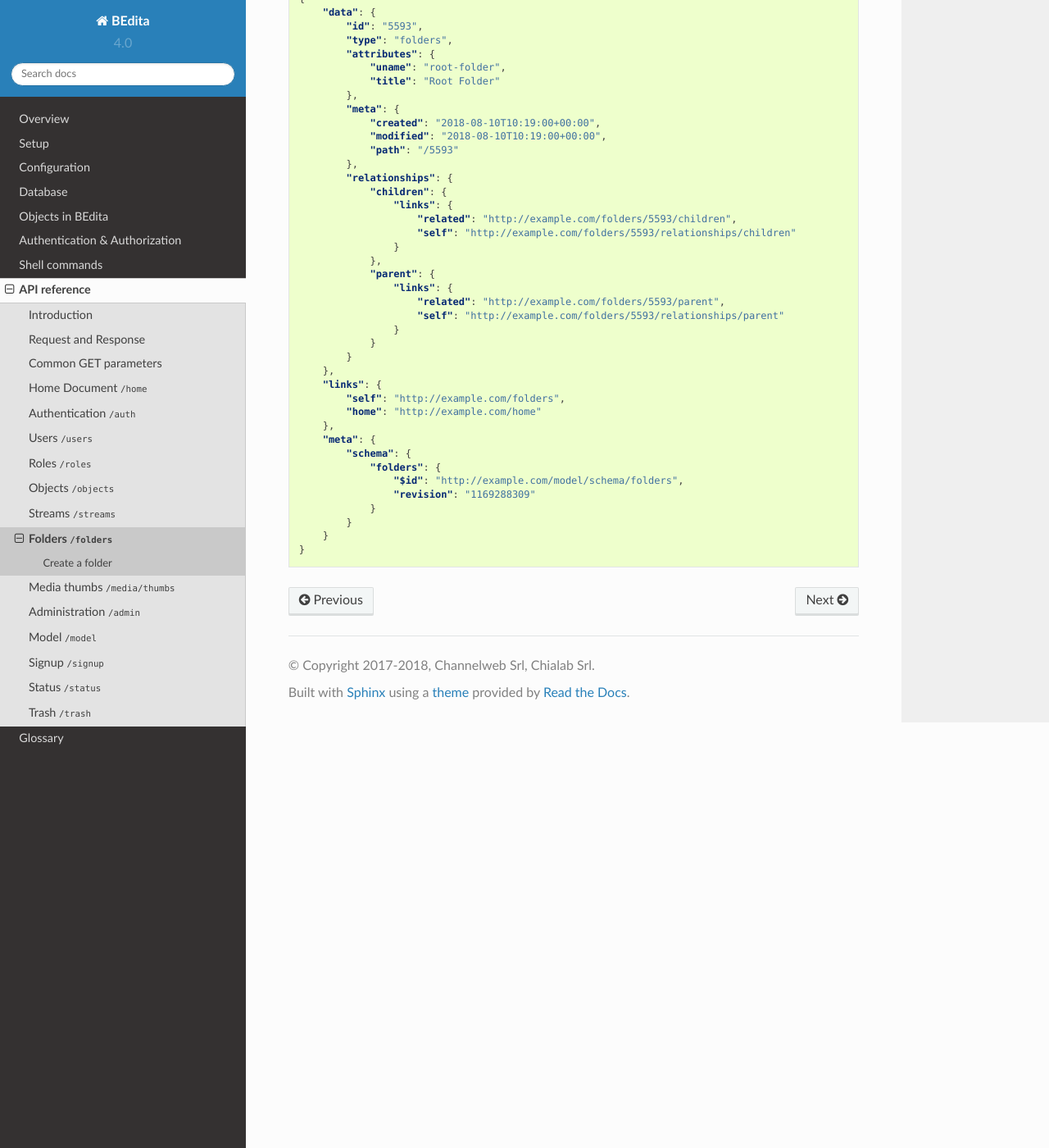
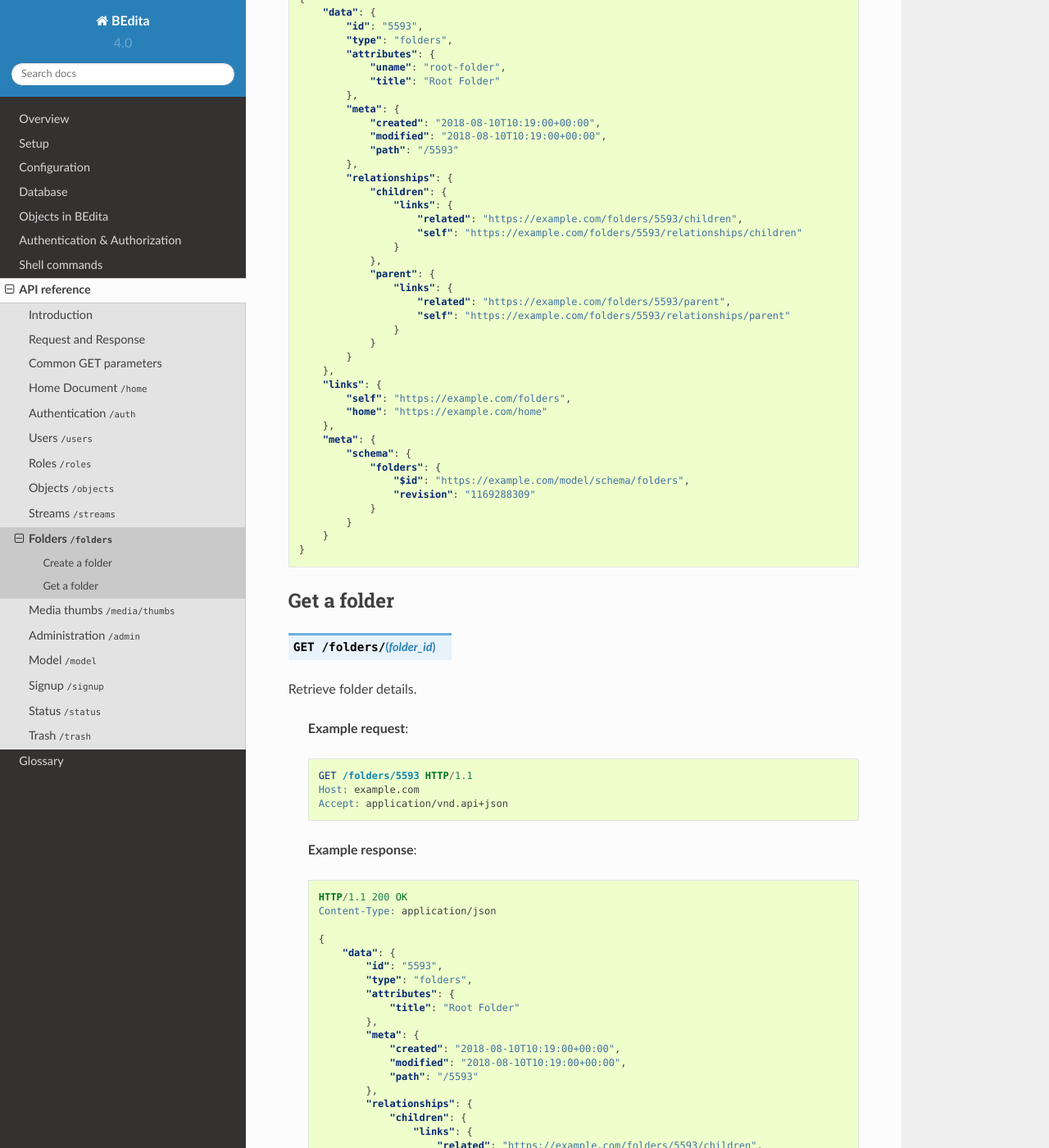
Before and after one commit to bedita/docs, a Sphinx documentation site: the page built from source/endpoints/folders.rst, in a window 1280 px wide and 1400 px high, scrolled down 1405 px. Shown: the whole window at 82% size. Built offline with Sphinx 7.4.7 and the Read the Docs theme 2.0.0, drawn with Linux system fonts in a browser that asks for light colours; some of the changed text lies outside the part shown.

Commit message:
feat: get a folder

```diff
--- a/source/endpoints/folders.rst
+++ b/source/endpoints/folders.rst
@@ -78,28 +78,91 @@ Successful response example follows:
             "relationships": {
                 "children": {
                     "links": {
-                        "related": "http://example.com/folders/5593/children",
-                        "self": "http://example.com/folders/5593/relationships/children"
+                        "related": "https://example.com/folders/5593/children",
+                        "self": "https://example.com/folders/5593/relationships/children"
                     }
                 },
                 "parent": {
                     "links": {
-                        "related": "http://example.com/folders/5593/parent",
-                        "self": "http://example.com/folders/5593/relationships/parent"
+                        "related": "https://example.com/folders/5593/parent",
+                        "self": "https://example.com/folders/5593/relationships/parent"
                     }
                 }
             }
         },
         "links": {
-            "self": "http://example.com/folders",
-            "home": "http://example.com/home"
+            "self": "https://example.com/folders",
+            "home": "https://example.com/home"
         },
         "meta": {
             "schema": {
                 "folders": {
-                    "$id": "http://example.com/model/schema/folders",
+                    "$id": "https://example.com/model/schema/folders",
                     "revision": "1169288309"
                 }
             }
         }
     }
+
+Get a folder
+------------
+
+.. http:get:: /folders/(folder_id)
+
+Retrieve folder details.
+
+    **Example request**:
+
+    .. sourcecode:: http
+
+        GET /folders/5593 HTTP/1.1
+        Host: example.com
+        Accept: application/vnd.api+json
+
+    **Example response**:
+
+    .. sourcecode:: http
+
+        HTTP/1.1 200 OK
+        Content-Type: application/json
+
+        {
+            "data": {
+                "id": "5593",
+                "type": "folders",
+                "attributes": {
+                    "title": "Root Folder"
+                },
+                "meta": {
+                    "created": "2018-08-10T10:19:00+00:00",
+                    "modified": "2018-08-10T10:19:00+00:00",
+                    "path": "/5593"
+                },
+                "relationships": {
+                    "children": {
+                        "links": {
+                            "related": "https://example.com/folders/5593/children",
+                            "self": "https://example.com/folders/5593/relationships/children"
+                        }
+                    },
+                    "parent": {
+                        "links": {
+                            "related": "https://example.com/folders/5593/parent",
+                            "self": "https://example.com/folders/5593/relationships/parent"
+                        }
+                    }
+                }
+            },
+            "links": {
+                "self": "https://example.com/folders/5593",
+                "home": "https://example.com/home"
+            },
+            "meta": {
+                "schema": {
+                    "folders": {
+                        "$id": "https://example.com/model/schema/folders",
+                        "revision": "1169288309"
+                    }
+                }
+            }
+        }
```
